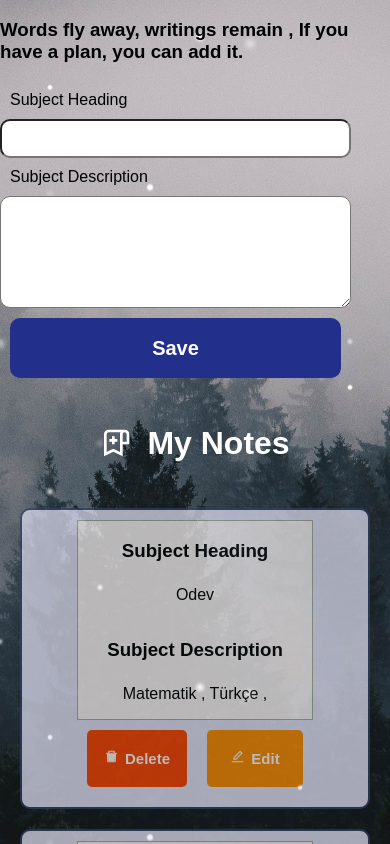
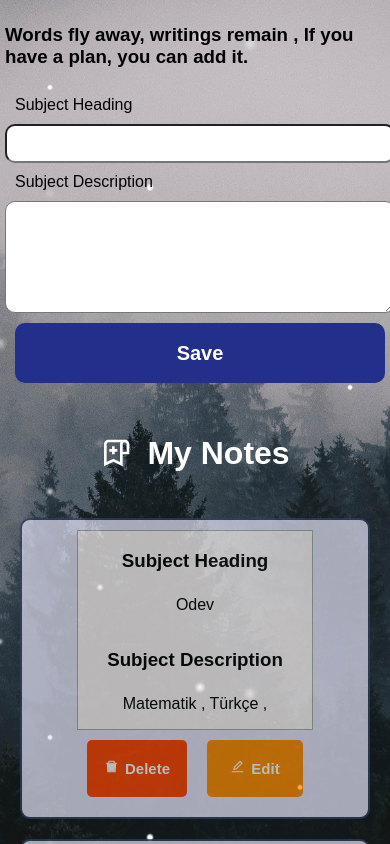
Before and after one commit to Klcknn/Task_App, a React (Create React App) app: page / in a window 390 px wide. Built offline with nearby package versions, Linux system fonts and the light colour scheme; data requests are answered from the project's data file.

Commit message:
css finally

```diff
--- a/src/App.css
+++ b/src/App.css
@@ -259,7 +259,8 @@ body{
 
 @media screen and (max-width: 480px) {
   .task-create {
-    width: 90%;
+    width: 100%;
+    margin: 5px;
     display: flex;
     flex-direction: column;
     align-items: center;
```
